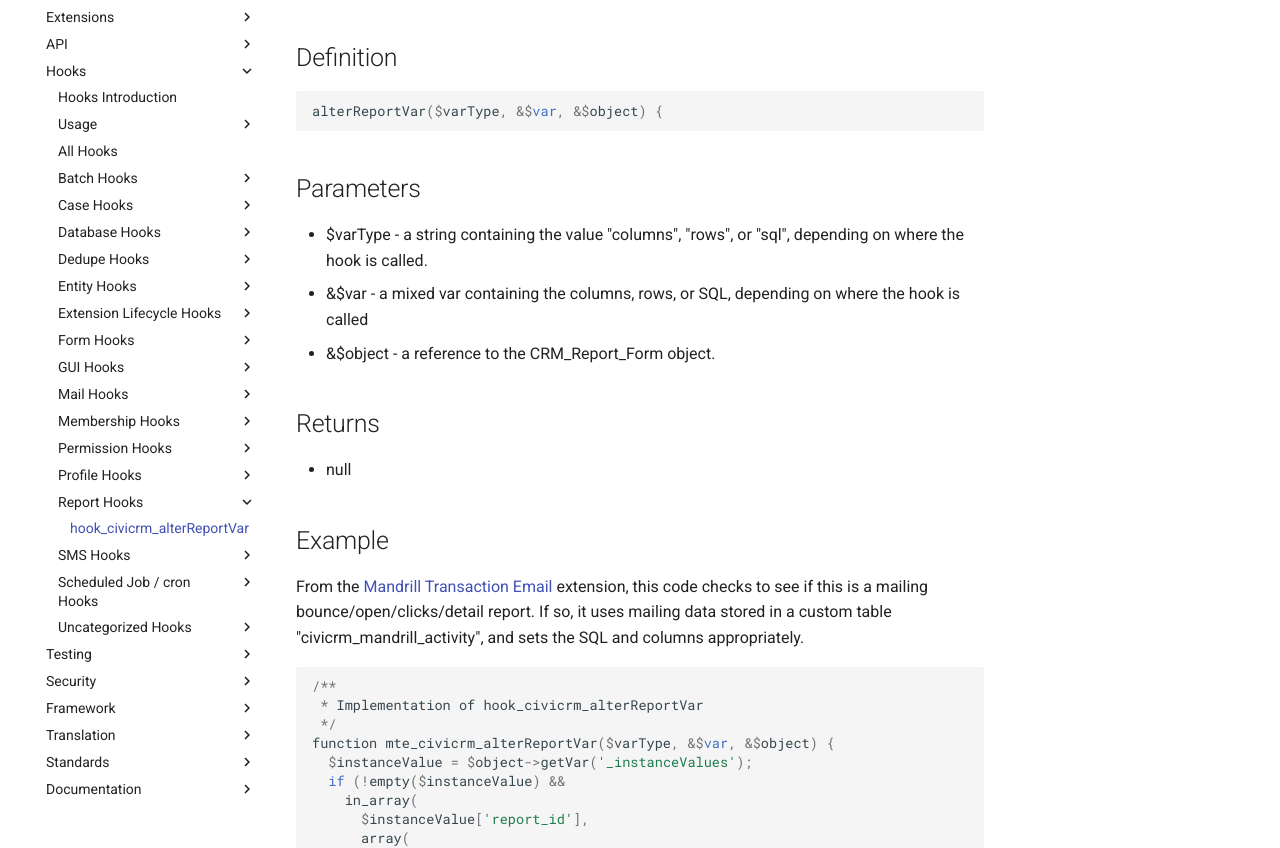
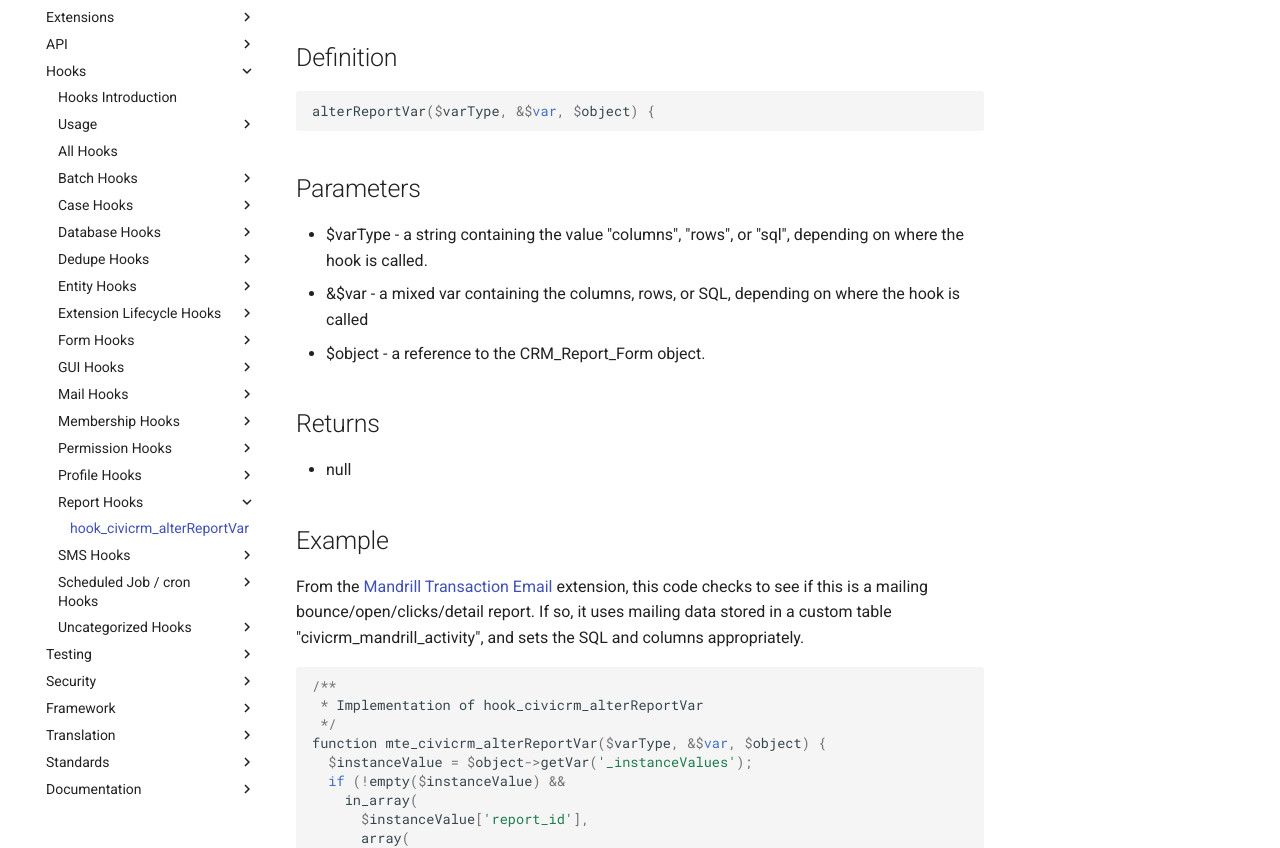
Before and after one commit to civicrm/civicrm-dev-docs, an MkDocs documentation site: the page built from docs/hooks/hook_civicrm_alterReportVar.md, in a window 1280 px wide and 1400 px high. Shown: the part 256-1104 px from the top of the window. Built offline with MkDocs 1.6.1 and Material for MkDocs 9.7.7, drawn with Linux system fonts in a browser that asks for light colours; comment, search, counter and statistics services are not loaded; old or Windows-style settings are respelled for this version of MkDocs.

```diff
--- a/docs/hooks/hook_civicrm_alterReportVar.md
+++ b/docs/hooks/hook_civicrm_alterReportVar.md
@@ -6,7 +6,7 @@ This hook is used to add or modify display columns and filters.
 
 ## Definition
 
-    alterReportVar($varType, &$var, &$object) {
+    alterReportVar($varType, &$var, $object) {
 
 ## Parameters
 
@@ -14,7 +14,7 @@ This hook is used to add or modify display columns and filters.
     "sql", depending on where the hook is called.
 -   &$var - a mixed var containing the columns, rows, or SQL, depending
     on where the hook is called
--   &$object - a reference to the CRM_Report_Form object.
+-   $object - a reference to the CRM_Report_Form object.
 
 ## Returns
 
@@ -32,7 +32,7 @@ columns appropriately.
     /**
      * Implementation of hook_civicrm_alterReportVar
      */
-    function mte_civicrm_alterReportVar($varType, &$var, &$object) {
+    function mte_civicrm_alterReportVar($varType, &$var, $object) {
       $instanceValue = $object->getVar('_instanceValues');
       if (!empty($instanceValue) &&
         in_array(
```
